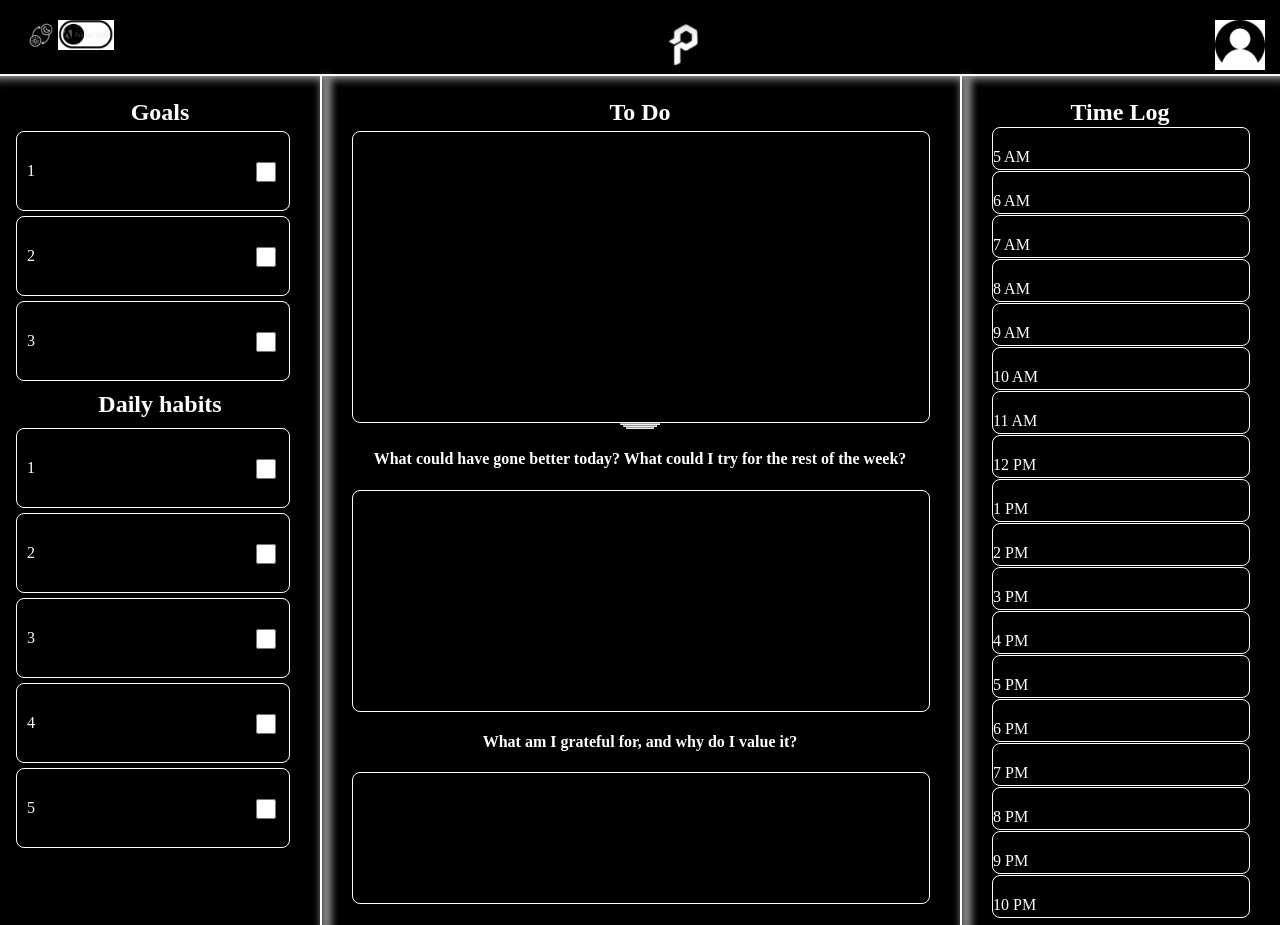
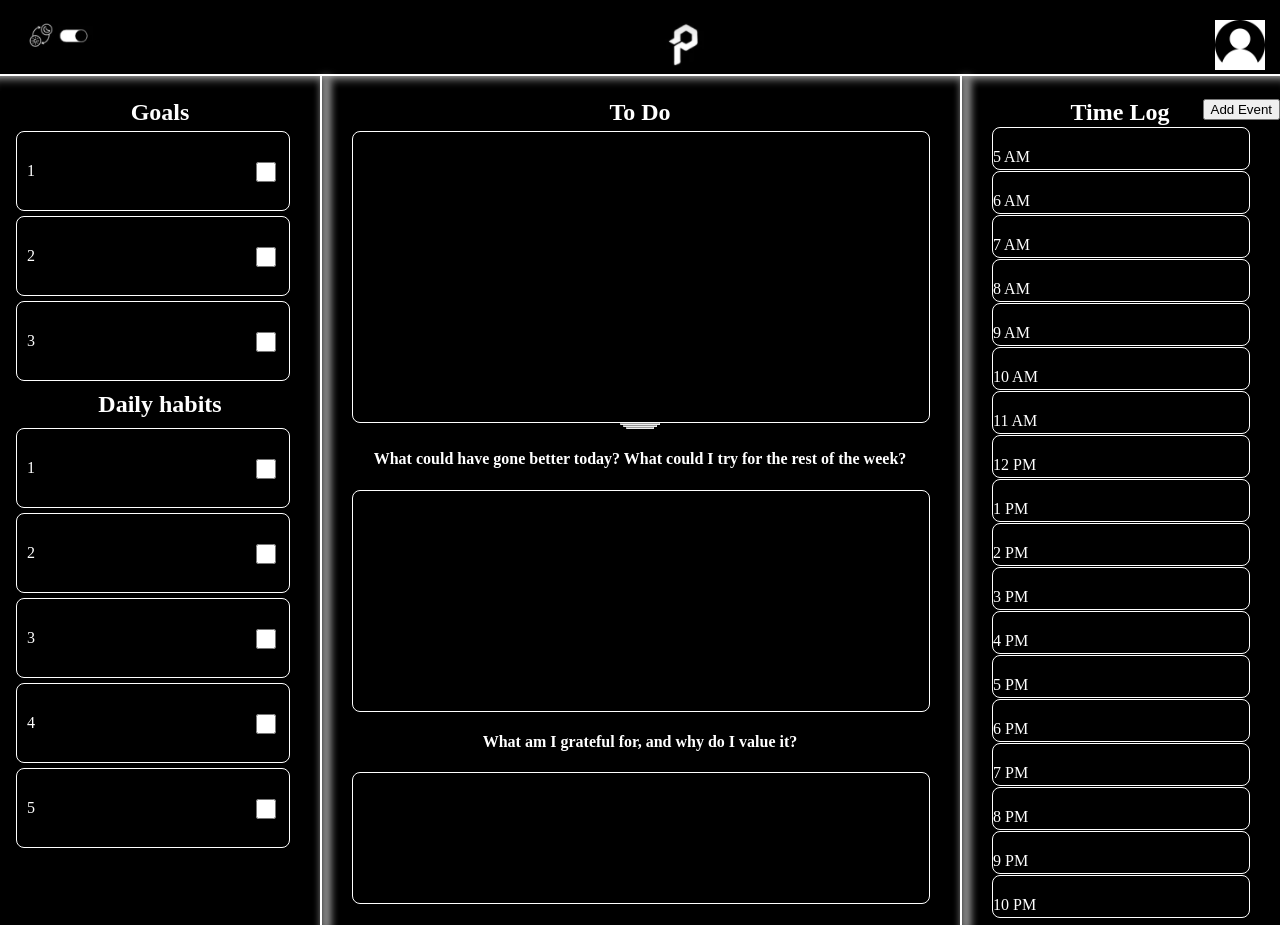
Before and after one commit to khoaLib/DailyPersonalGoalCalendar, a plain HTML site: page index.html in a window 1280 px wide. Both pictures are taken after a click on the picture 81 px from the left and 35 px from the top of the page. Drawn offline with nearby package versions, Linux system fonts and the light colour scheme.

Commit message:
Finished, need to do time log task

```diff
--- a/index.html
+++ b/index.html
@@ -84,6 +84,7 @@
   <!-- time log -->
   <div class="right">
     <h2 class="topH1">Time Log</h1>
+      <button id="addBtn" type="button" name="addingButton">Add Event</button>
       <div class="text-box-right colorBorderBlack">5 AM</div>
       <div class="text-box-right colorBorderBlack">6 AM</div>
       <div class="text-box-right colorBorderBlack">7 AM</div>
--- a/index.js
+++ b/index.js
@@ -1,15 +1,14 @@
-// alert("Hello testing alert");
-// document.addEventListener("click", function(){
-//   document.get
-// })
+// receive event, check for valid input, color the time log based on input
+// event
 
 
-// function changeMode(){
-//   var x = document.
-// }
 
 
-document.querySelector("img").addEventListener("click", function() {});
+
+
+
+
+// Implementing darkmode
 $(document).ready(function() {
   var flag = false;
 
@@ -35,7 +34,7 @@ function changeBlackBackground() {
   $("div.right-vertical").removeClass("right-vertical").addClass("right-vertical-white");
 }
 
-function changeWhiteBackground(){
+function changeWhiteBackground() {
   $("body").removeClass("colorWhite");
   $("div.text-box-left").removeClass("colorBorderWhite").addClass("colorBorderBlack");
   $("div.text-box-right").removeClass("colorBorderWhite").addClass("colorBorderBlack");
@@ -48,7 +47,7 @@ function changeWhiteBackground(){
 function changeLightImage() {
   alert("Go dark mode");
   $("img.sunMoon").attr("src", "images\\moonDay.png");
-  $("img.darkMode").attr("src", "images\\lightMode.png");
+  $("img.darkMode").attr("src", "images\\lightButton.png");
   $("img.symbolDark").attr("src", "images\\symbolDark.png");
   $("img.userDark").attr("src", "images\\download.png");
 }
--- a/styles.css
+++ b/styles.css
@@ -2,6 +2,12 @@ body {
   margin: 0;
   /* background-color: black;
   color: white; */
+}
+
+/************************** adding button on right **************************/
+#addBtn{
+  position: absolute;
+  right: 0;
 }
 
 /****************** change to DarkMode and backward CSS*********************/
@@ -19,10 +25,6 @@ body {
 }
 
 /****************** change to DarkMode and backward CSS*********************/
-
-
-
-
 
 /* images class */
 .sunMoon {
@@ -133,6 +135,7 @@ body {
 .topH1 {
   margin-top: 0;
   margin-bottom: 0;
+  display: inline-block;
 }
 
 .dailyH1 {
```
Also changed, not shown: images/day-and-night.png (deleted), images/lightButton.png (added), images/user(1).png (deleted), images/user.png (deleted), 2 other files.
